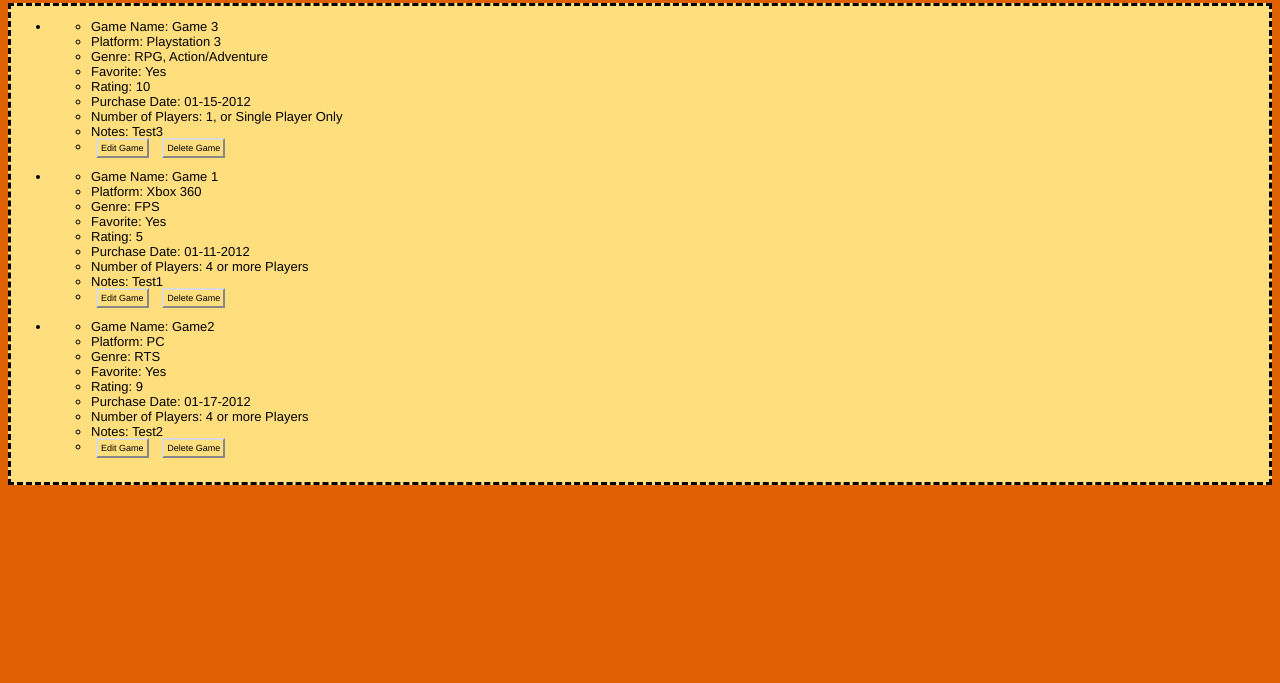
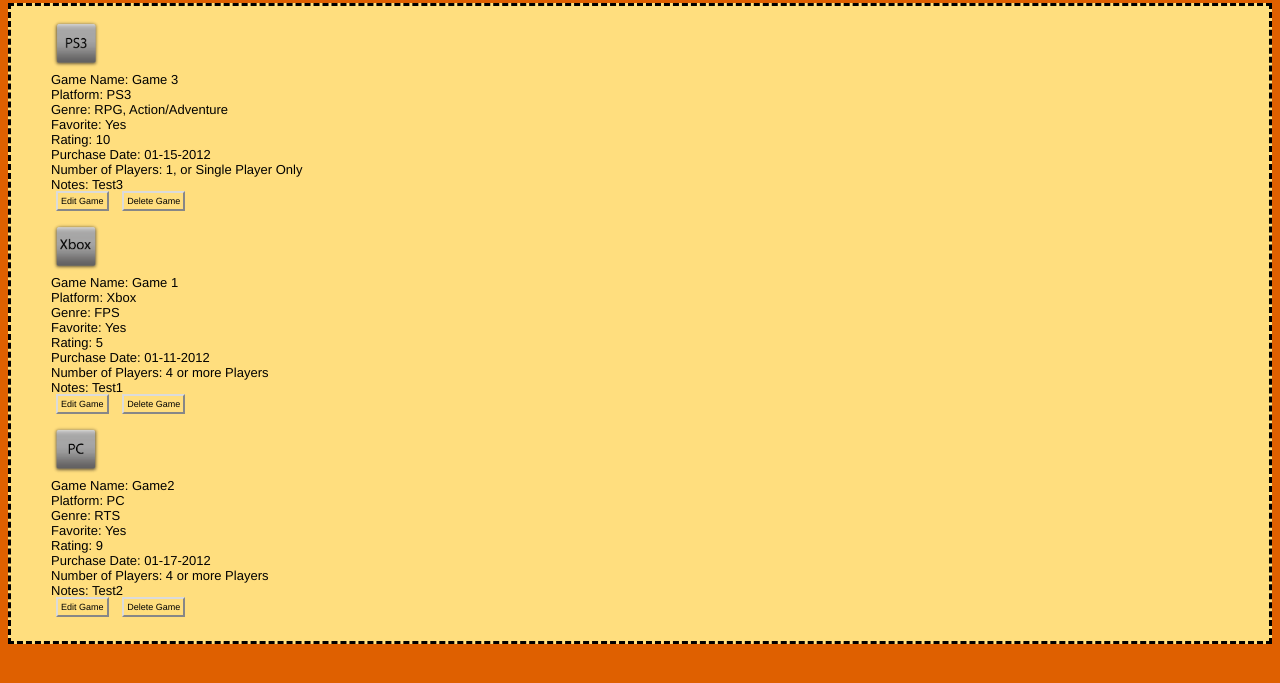
Before and after one commit to Ccarter79FSO/vfw-project, a plain HTML site: page additem.html in a window 1280 px wide. Both pictures are taken after a click on the link "Display Data". Shown: the part 67-750 px from the top of the page. Drawn offline with Linux system fonts and the light colour scheme.

Commit message:
Added function to add dynamic thumbnail images showing which platform the game is for.

```diff
--- a/additem.html
+++ b/additem.html
@@ -30,11 +30,11 @@
 						<li id="platform">Platform:
 							<ul>
 								<li><input type="radio" value="PC" id="pc" name="platform" /><label for="pc">PC</label></li>
-								<li><input type="radio" value="Xbox 360" id="xbox360" name="platform" /><label for="xbox360">Xbox 360</label></li>
-								<li><input type="radio" value="Playstation 3" id="ps3" name="platform" /><label for="ps3">Playstation 3</label></li>
-								<li><input type="radio" value="Nintendo Wii" id="wii" name="platform" /><label for="wii">Nintendo Wii</label></li>
-								<li><input type="radio" value="Nintendo DS/DSi/3DS" id="ds" name="platform" /><label for="ds">Nintendo DS/DSi/3DS</label></li>
-								<li><input type="radio" value="Other Handheld" id="otherHandheld" name="platform" /><label for="otherHandheld">Other Handheld</label></li>
+								<li><input type="radio" value="Xbox" id="xbox360" name="platform" /><label for="xbox360">Xbox 360</label></li>
+								<li><input type="radio" value="PS3" id="ps3" name="platform" /><label for="ps3">Playstation 3</label></li>
+								<li><input type="radio" value="Wii" id="wii" name="platform" /><label for="wii">Nintendo Wii</label></li>
+								<li><input type="radio" value="DS" id="ds" name="platform" /><label for="ds">Nintendo DS/DSi/3DS</label></li>
+								<li><input type="radio" value="Other" id="otherHandheld" name="platform" /><label for="otherHandheld">Other Handheld</label></li>
 							</ul>
 						</li>
 						<li id="genre">Genre:
--- a/css/style.css
+++ b/css/style.css
@@ -127,3 +127,38 @@
 	color: red;
 	font-size: inherit;
 }
+
+img[id=Xbox]{
+	height: 50px;
+	width: 50px;
+}
+
+img[id=PC]{
+	height: 50px;
+	width: 50px;
+}
+
+img[id=PS3]{
+	height: 50px;
+	width: 50px;
+}
+
+img[id=Wii]{
+	height: 50px;
+	width: 50px;
+}
+
+img[id=DS]{
+	height: 50px;
+	width: 50px;
+}
+
+img[id=Other]{
+	height: 50px;
+	width: 50px;
+}
+
+#items ul {
+	margin-left: -20px;
+	list-style-type: none;
+}
--- a/js/json.js
+++ b/js/json.js
@@ -7,7 +7,7 @@
 var json = {
 	"Game1": {
 		"gname"		:["Game Name:", "Game 1"],
-		"platform"	:["Platform:", "Xbox 360"],
+		"platform"	:["Platform:", "Xbox"],
 		"genre"		:["Genre:", "FPS"],
 		"fav"		:["Favorite:", "Yes"],
 		"rating"	:["Rating:", "5"],
@@ -27,7 +27,7 @@
 	},
 	"Game3": {
 		"gname"		:["Game Name:", "Game 3"],
-		"platform"	:["Platform:", "Playstation 3"],
+		"platform"	:["Platform:", "PS3"],
 		"genre"		:["Genre:", "RPG, Action/Adventure"],
 		"fav"		:["Favorite:", "Yes"],
 		"rating"	:["Rating:", "10"],
--- a/js/main.js
+++ b/js/main.js
@@ -119,6 +119,7 @@
 		var makeDiv = document.createElement('div');
 		makeDiv.setAttribute("id", "items");
 		var makeList = document.createElement('ul');
+		var setUl = makeList.setAttribute("id", "items");
 		makeDiv.appendChild(makeList);
 		document.body.appendChild(makeDiv);
 		$('items').style.display = "block";
@@ -132,6 +133,7 @@
 			var obj = JSON.parse(value);
 			var makeSubList = document.createElement('ul');
 			makeLi.appendChild(makeSubList);
+			getImage(obj.platform[1], makeSubList);
 			var breakTag = document.createElement('br');
 			makeLi.appendChild(breakTag);
 			for(var n in obj){
@@ -140,11 +142,20 @@
 				var optSubText = obj[n][0]+" "+obj[n][1];
 				makeSubLi.innerHTML = optSubText;
 				makeSubList.appendChild(linksLi);
-
-
 			}
 			makeItemLinks(localStorage.key(i),linksLi); //create edit and delete links for each item in local storage
 		}
+
+	}
+
+	//get the image for the correct platform being displayed
+	function getImage(platName, makeSubList){
+		var imageLi = document.createElement('li');
+		makeSubList.appendChild(imageLi);
+		var newImage = document.createElement('img');
+		var setSrc = newImage.setAttribute("src", "images/" + platName + ".png");
+		var setID = newImage.setAttribute("id", platName);
+		imageLi.appendChild(newImage);
 
 	}
 
```
Also changed, not shown: images/DS.png (added), images/Other.png (added), images/PC.png (added), images/PS3.png (added), images/Wii.png (added), images/Xbox.png (added).
